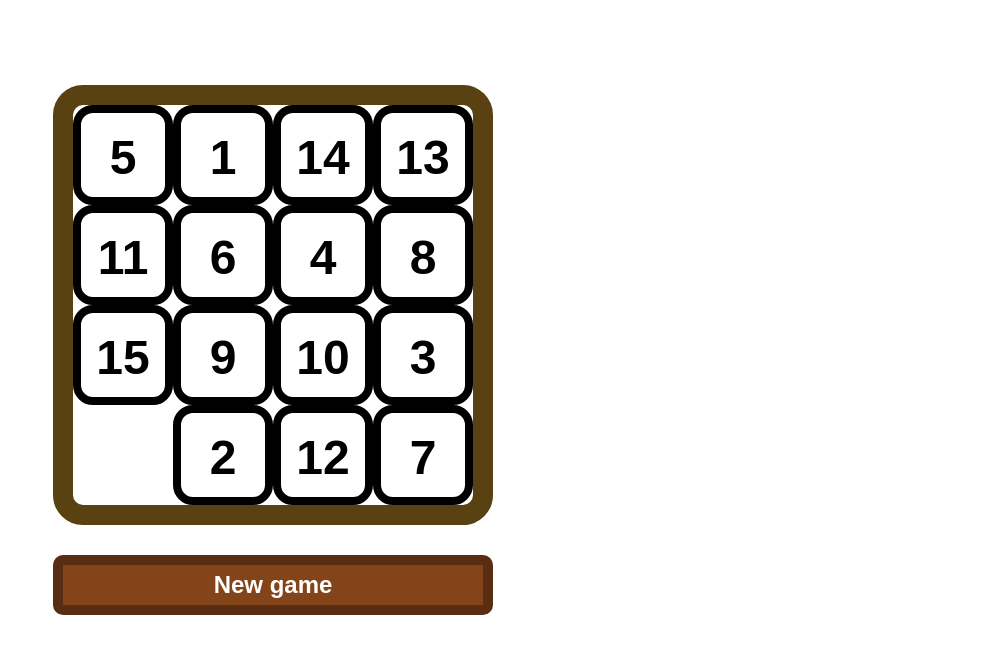
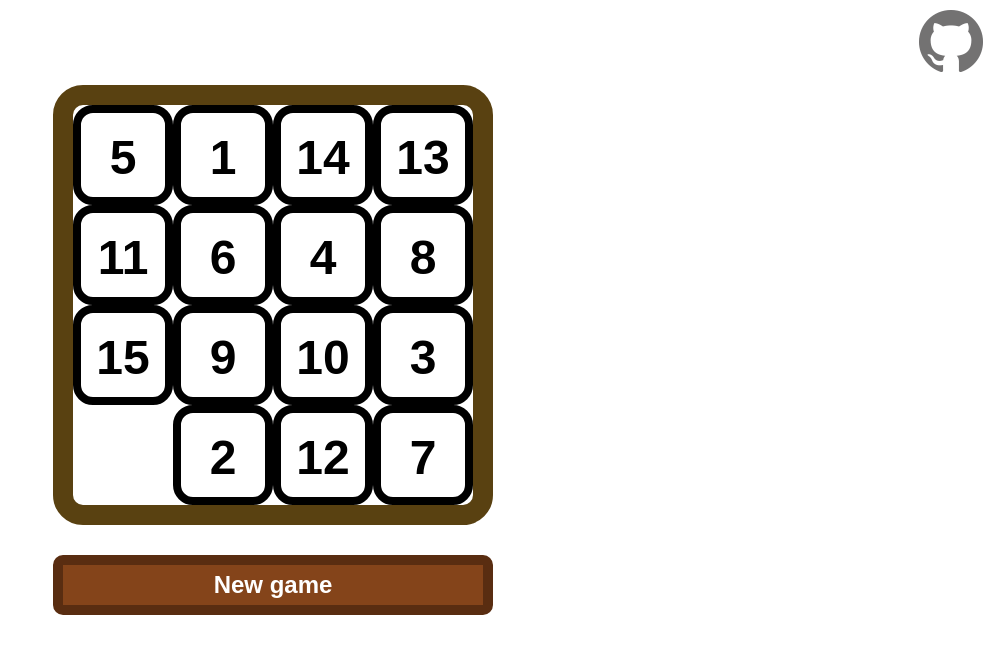
Before and after one commit to avfirsov/fifteen-game, a plain HTML site: page index.html in a window 1280 px wide. Shown: the whole page, without its empty margins (287-1280 px from the left). Drawn offline with Linux system fonts and the light colour scheme.

Commit message:
add link to github

```diff
--- a/main.css
+++ b/assets/main.css
@@ -5,6 +5,18 @@
 
 body {
   overflow: hidden;
+}
+
+#github-link {
+  position: absolute;
+  right: 10px;
+  top: 10px;
+  opacity: 0.6;
+  transition: all 0.2s ease;
+}
+
+#github-link:hover {
+  opacity: 1;
 }
 
 #game {
--- a/index.html
+++ b/index.html
@@ -3,12 +3,13 @@
   <head>
     <meta charset="UTF-8" />
     <meta name="viewport" content="width=device-width, initial-scale=1.0" />
-    <link href="main.css" rel="stylesheet" />
+    <link href="assets/main.css" rel="stylesheet" />
     <script src="dragndrop.js"></script>
     <script src="helpers.js"></script>
     <title>15 puzzle</title>
   </head>
   <body>
+    <a href="https://github.com/avfirsov/fifteen-game/" id="github-link" target="_blank"><img src="assets/GitHub-Mark-64px.png"/></a>
     <div id="game">
       <div class="game-controls">
         <div class="container"></div>
```
Also changed, not shown: assets/GitHub-Mark-64px.png (added).
